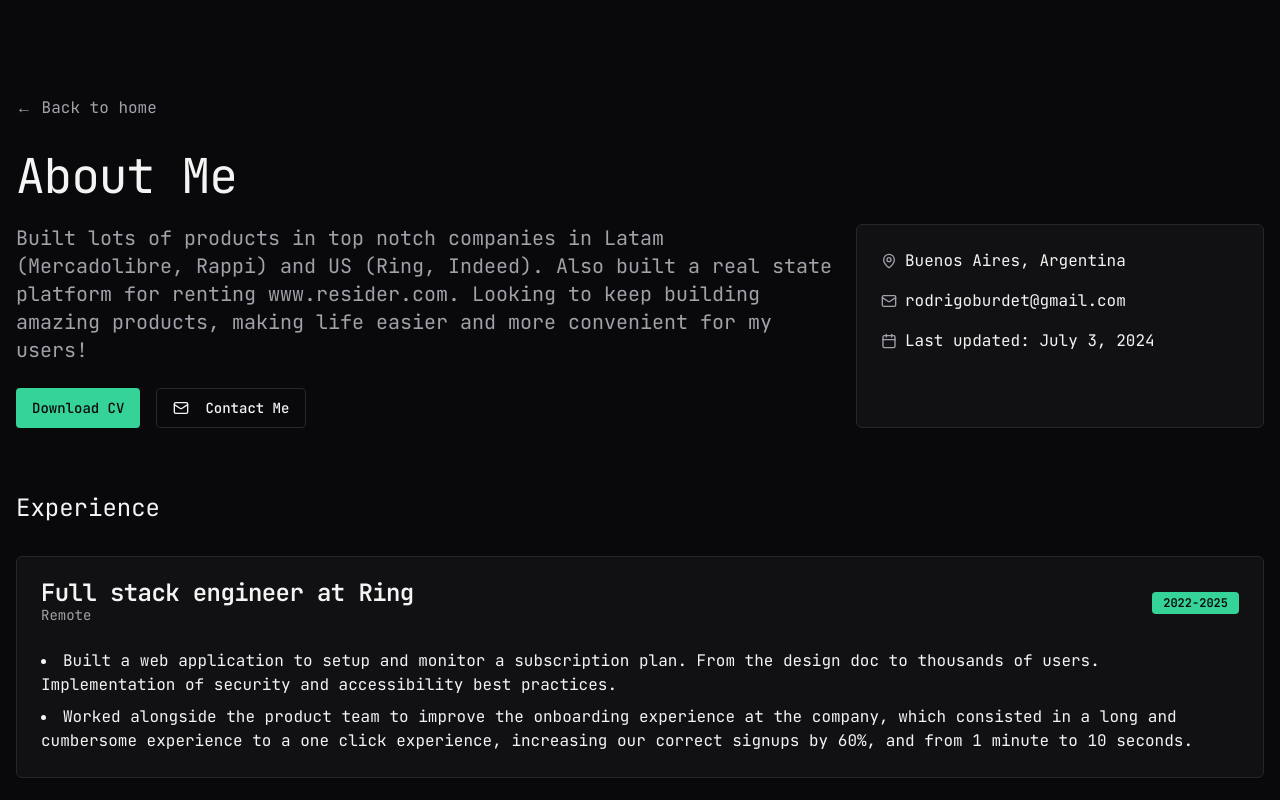
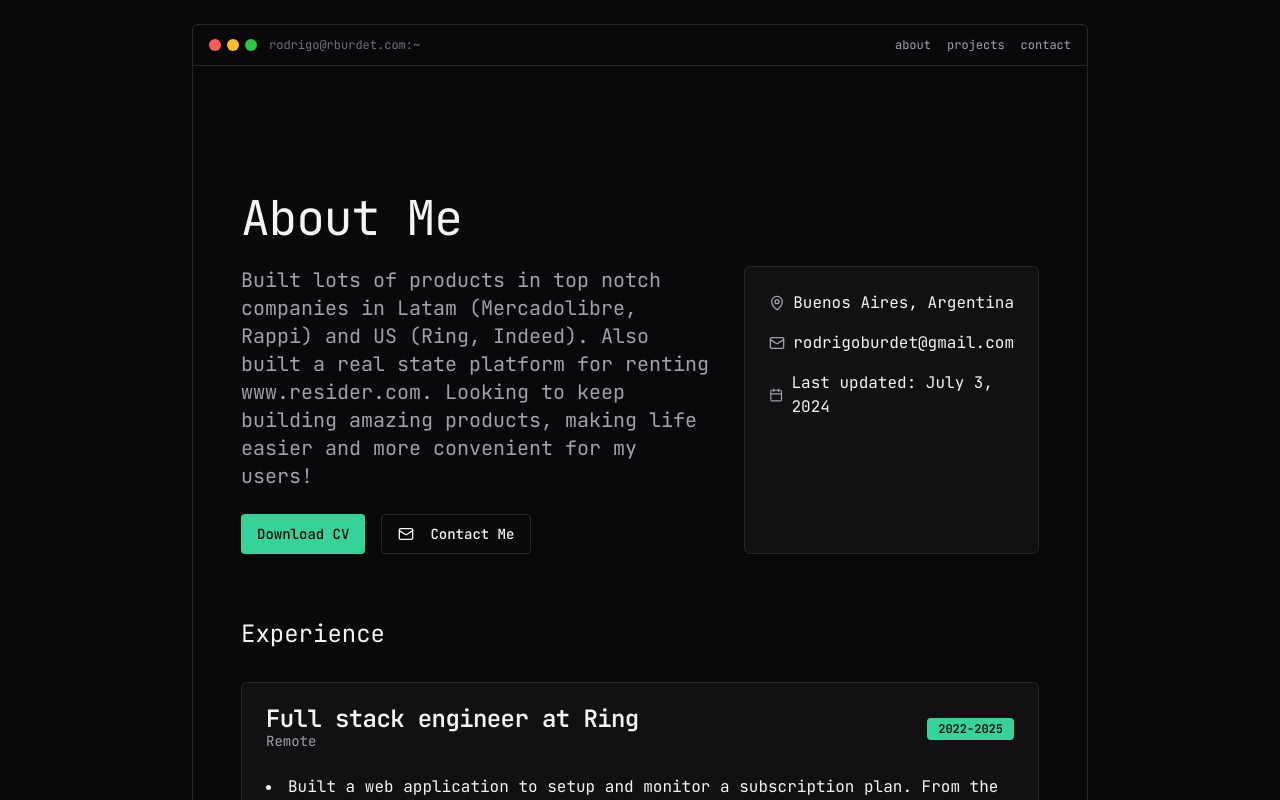
Before and after one commit to rburdet/portfolio, a Next.js app: page /about in a window 1280 px wide. Shown: the top 800 px of the page. Built offline with nearby package versions, Linux system fonts and the light colour scheme.

Commit message:
feat: terminal frame layout and (terminal) route group

```diff
--- a/app/about/page.tsx
+++ b/app/(terminal)/about/page.tsx
@@ -1,4 +1,3 @@
-import Link from "next/link"
 import { Button } from "@/components/ui/button"
 import { Card, CardContent, CardDescription, CardHeader, CardTitle } from "@/components/ui/card"
 import { Badge } from "@/components/ui/badge"
@@ -6,14 +5,8 @@ import { Mail, MapPin, Calendar, ExternalLink } from "lucide-react"
 
 export default function AboutPage() {
   return (
-    <main className="min-h-screen bg-background">
+    <main>
       <div className="container px-4 py-16 md:py-24">
-        <div className="mb-8">
-          <Link href="/" className="text-muted-foreground hover:text-foreground">
-            ← Back to home
-          </Link>
-        </div>
-
         <div className="mb-16">
           <h1 className="mb-6 text-4xl font-mono tracking-tight md:text-5xl">About Me</h1>
           <div className="grid gap-6 md:grid-cols-[2fr_1fr]">
--- /dev/null
+++ b/app/(terminal)/layout.tsx
@@ -0,0 +1,37 @@
+import Link from "next/link";
+
+export default function TerminalLayout({
+	children,
+}: Readonly<{ children: React.ReactNode }>) {
+	return (
+		<div className="min-h-screen bg-background p-2 sm:p-4 md:p-6">
+			<div className="mx-auto flex min-h-[calc(100vh-3rem)] max-w-4xl flex-col rounded-lg border border-term-border bg-background shadow-2xl">
+				<header className="flex items-center gap-3 border-b border-term-border px-4 py-3">
+					<div className="flex gap-1.5" aria-hidden>
+						<span className="h-3 w-3 rounded-full bg-[#ff5f57]" />
+						<span className="h-3 w-3 rounded-full bg-[#febc2e]" />
+						<span className="h-3 w-3 rounded-full bg-[#28c840]" />
+					</div>
+					<Link
+						href="/"
+						className="text-xs text-zinc-500 transition-colors hover:text-zinc-300"
+					>
+						rodrigo@rburdet.com:~
+					</Link>
+					<nav className="ml-auto flex gap-4 text-xs">
+						<Link href="/about" className="text-zinc-400 transition-colors hover:text-term-cyan">
+							about
+						</Link>
+						<Link href="/projects" className="text-zinc-400 transition-colors hover:text-term-cyan">
+							projects
+						</Link>
+						<Link href="/contact" className="text-zinc-400 transition-colors hover:text-term-cyan">
+							contact
+						</Link>
+					</nav>
+				</header>
+				<div className="flex-1 px-4 py-8 pb-24 md:px-8">{children}</div>
+			</div>
+		</div>
+	);
+}
--- a/app/page.tsx
+++ b/app/(terminal)/page.tsx
@@ -6,7 +6,7 @@ import { projects } from "@/lib/projects";
 
 export default function Home() {
 	return (
-		<main className="min-h-screen bg-background">
+		<main>
 			<div className="container px-4 py-16 md:py-24">
 				<div className="mb-16 md:mb-24">
 					<div className="flex items-center gap-4 mb-6">
--- a/app/projects/page.tsx
+++ b/app/(terminal)/projects/page.tsx
@@ -1,16 +1,10 @@
 import ProjectGrid from "@/components/project-grid"
-import Link from "next/link"
 import { projects } from "@/lib/projects"
 
 export default function ProjectsPage() {
   return (
     <div className="container px-4 py-16 md:py-24">
       <h1 className="text-4xl font-mono tracking-tight md:text-5xl mb-8">My Projects</h1>
-        <div className="mb-8">
-          <Link href="/" className="text-muted-foreground hover:text-foreground">
-            ← Back to home
-          </Link>
-        </div>
 
       <ProjectGrid projects={projects} />
     </div>
--- /dev/null
+++ b/components/terminal/prompt.tsx
@@ -0,0 +1,13 @@
+interface PromptProps {
+	command: string;
+	className?: string;
+}
+
+export default function Prompt({ command, className = "" }: PromptProps) {
+	return (
+		<div className={`text-base md:text-lg ${className}`}>
+			<span className="text-term-green">$</span>{" "}
+			<span className="text-zinc-100">{command}</span>
+		</div>
+	);
+}
```
Also changed, not shown: app/(terminal)/contact/page.tsx (renamed from app/contact/page.tsx).
